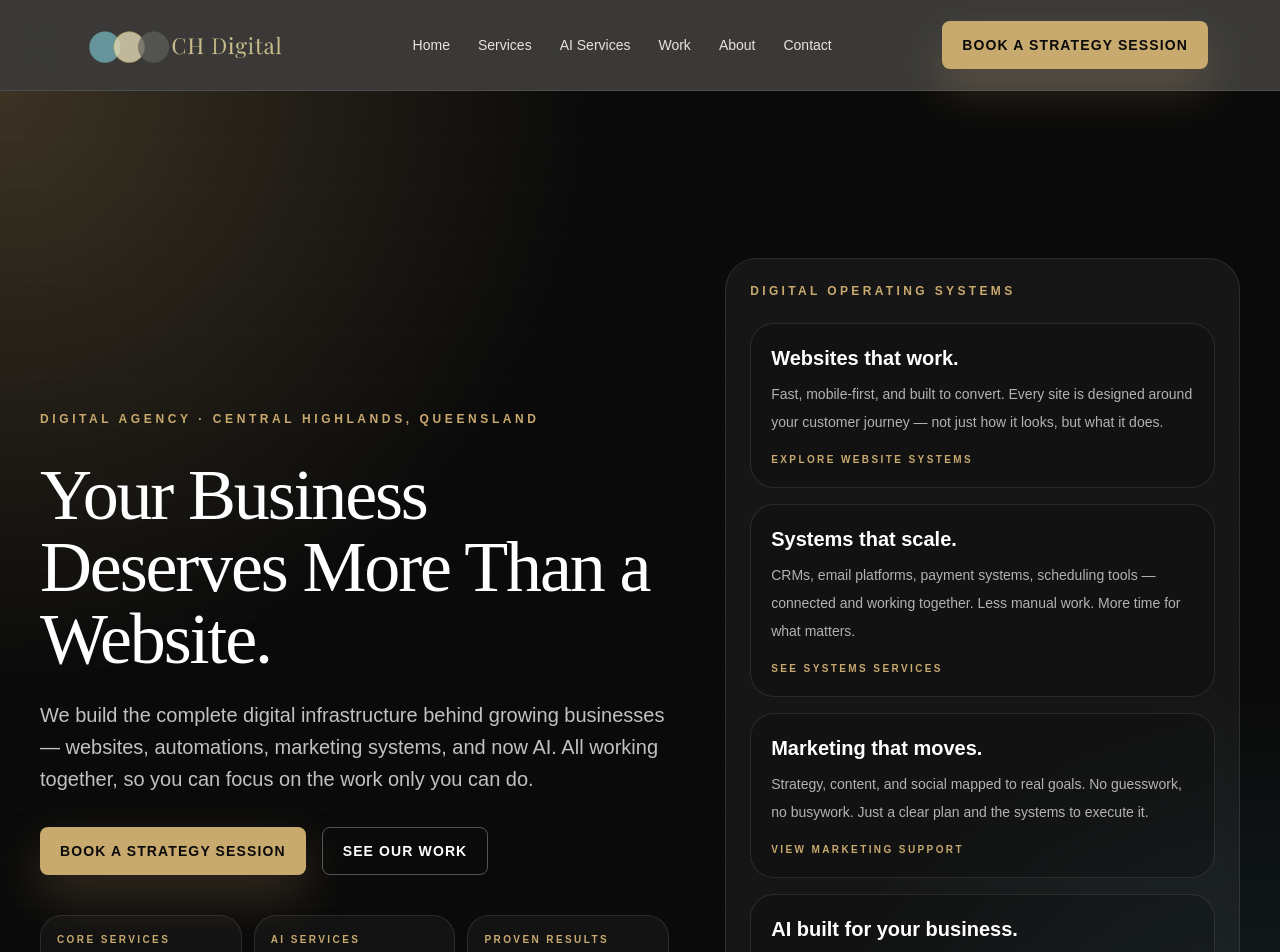
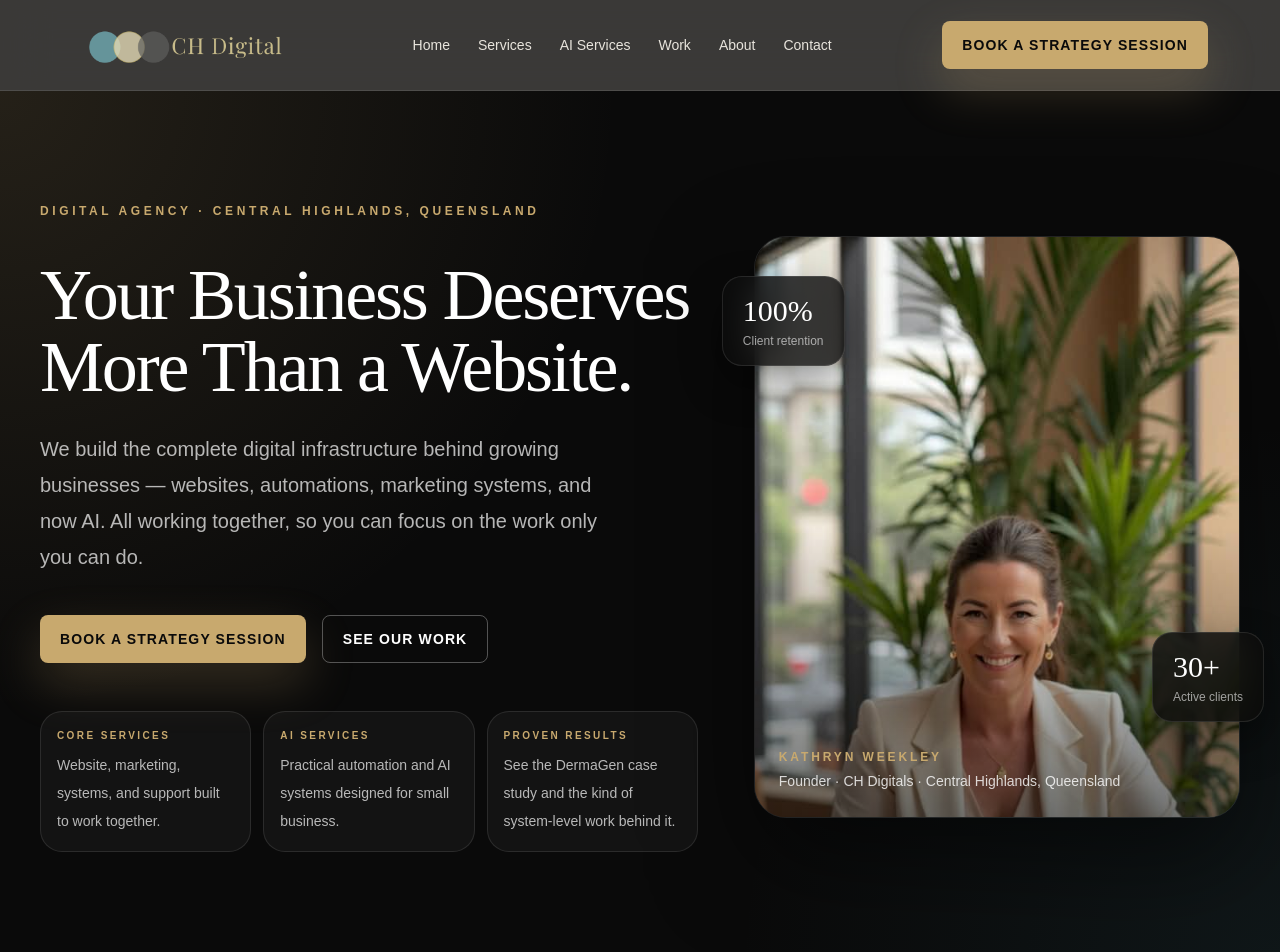
Before and after one commit to kathryn-lgtm/CH-Digitals-website, a Next.js app: page / in a window 1280 px wide. Shown: the top 952 px of the page. Built offline with nearby package versions, Linux system fonts and the light colour scheme.

Commit message:
Design refinements: Kathryn hero photo, reduce gold usage, remove redundant eyebrow labels

```diff
--- a/src/app/page.tsx
+++ b/src/app/page.tsx
@@ -38,46 +38,18 @@ export default function Home() {
   return (
     <PageShell>
       <section className="relative overflow-hidden bg-[var(--color-black)] px-5 py-20 text-white md:px-8 md:py-28">
-        <div className="pointer-events-none absolute inset-0 bg-[radial-gradient(circle_at_top_left,rgba(200,169,110,0.26),transparent_35%),radial-gradient(circle_at_bottom_right,rgba(58,119,134,0.24),transparent_30%)]" />
-        <div className="pointer-events-none absolute inset-x-0 top-0 h-full bg-[linear-gradient(transparent_0,transparent_95%,rgba(255,255,255,0.04)_95%,rgba(255,255,255,0.04)_100%)] bg-[size:100%_48px] opacity-20" />
-        <div className="relative mx-auto grid max-w-[1200px] gap-14 lg:grid-cols-[1.1fr_0.9fr] lg:items-end">
-          <div className="space-y-8">
-            <div className="reveal-up relative hidden h-44 overflow-visible rounded-[28px] border border-white/8 bg-[linear-gradient(135deg,rgba(255,255,255,0.04),rgba(255,255,255,0.01))] lg:block">
-              <div className="absolute inset-0 bg-[radial-gradient(circle_at_20%_35%,rgba(101,148,154,0.32),transparent_18%),radial-gradient(circle_at_42%_28%,rgba(227,217,180,0.34),transparent_16%),radial-gradient(circle_at_64%_34%,rgba(95,95,93,0.28),transparent_18%)]" />
-              <div className="absolute left-[16%] top-[34%] h-px w-[52%] bg-white/10" />
-              <div className="absolute left-[16%] top-[34%] h-px w-[52%] overflow-hidden">
-                <div className="gold-line-trace h-px w-[26%] bg-[linear-gradient(90deg,rgba(200,169,110,0),rgba(200,169,110,1),rgba(200,169,110,0))]" />
-              </div>
-              <div className="gold-line-dot absolute left-[16%] top-[34%] h-2 w-2 -translate-x-1/2 -translate-y-1/2 rounded-full bg-[var(--color-gold)] shadow-[0_0_18px_rgba(200,169,110,0.95)]" />
-              <div className="absolute left-[14%] top-[22%] h-10 w-10 rounded-full border border-[rgba(101,148,154,0.55)] bg-[rgba(101,148,154,0.18)] shadow-[0_0_40px_rgba(101,148,154,0.18)] animate-[orbFloat_6s_ease-in-out_infinite]" />
-              <div className="absolute left-[38%] top-[16%] h-14 w-14 rounded-full border border-[rgba(227,217,180,0.62)] bg-[rgba(227,217,180,0.18)] shadow-[0_0_48px_rgba(227,217,180,0.18)] animate-[orbFloat_7s_ease-in-out_infinite]" />
-              <div className="absolute left-[63%] top-[20%] h-12 w-12 rounded-full border border-[rgba(95,95,93,0.58)] bg-[rgba(95,95,93,0.18)] shadow-[0_0_44px_rgba(95,95,93,0.18)] animate-[orbFloat_6.5s_ease-in-out_infinite]" />
-              <div className="absolute left-[12%] top-[63%] rounded-full border border-white/10 bg-black/30 px-3 py-1.5 text-[10px] font-semibold uppercase tracking-[0.24em] text-white/58">
-                Websites
-              </div>
-              <div className="absolute left-[35%] top-[58%] rounded-full border border-white/10 bg-black/30 px-3 py-1.5 text-[10px] font-semibold uppercase tracking-[0.24em] text-white/58">
-                Systems
-              </div>
-              <div className="absolute left-[58%] top-[63%] rounded-full border border-white/10 bg-black/30 px-3 py-1.5 text-[10px] font-semibold uppercase tracking-[0.24em] text-white/58">
-                AI Layers
-              </div>
-              <div className="absolute -right-4 -top-16 max-w-[18rem] rounded-2xl border border-white/8 bg-black/72 px-4 py-3 text-right shadow-[0_18px_40px_rgba(0,0,0,0.34)] backdrop-blur-xl">
-                <p className="text-[10px] font-semibold uppercase tracking-[0.24em] text-[var(--color-gold)]">
-                  Connected infrastructure
-                </p>
-                <p className="mt-1 text-sm leading-6 text-white/72">
-                  Strategy, systems, and automation working as one stack.
-                </p>
-              </div>
-            </div>
+        <div className="pointer-events-none absolute inset-0 bg-[radial-gradient(circle_at_top_left,rgba(200,169,110,0.14),transparent_40%),radial-gradient(circle_at_bottom_right,rgba(58,119,134,0.12),transparent_35%)]" />
+        <div className="relative mx-auto grid max-w-[1200px] items-center gap-14 lg:grid-cols-[1.15fr_0.85fr]">
+          {/* Left — headline and CTAs */}
+          <div className="space-y-10">
             <p className="text-xs font-semibold uppercase tracking-[0.3em] text-[var(--color-gold)]">
               {heroContent.eyebrow}
             </p>
-            <div className="space-y-6">
-              <h1 className="reveal-up max-w-4xl font-display text-5xl leading-none tracking-[-0.03em] md:text-7xl">
+            <div className="space-y-7">
+              <h1 className="reveal-up max-w-3xl font-display text-5xl leading-none tracking-[-0.03em] md:text-7xl">
                 {heroContent.title}
               </h1>
-              <p className="reveal-up reveal-delay-1 max-w-2xl text-lg leading-8 text-white/75 md:text-xl">
+              <p className="reveal-up reveal-delay-1 max-w-xl text-lg leading-9 text-white/70 md:text-xl">
                 {heroContent.body}
               </p>
             </div>
@@ -95,7 +67,7 @@ export default function Home() {
                 <p className="text-[10px] font-semibold uppercase tracking-[0.24em] text-[var(--color-gold)]">
                   Core services
                 </p>
-                <p className="mt-2 text-sm leading-7 text-white/76">
+                <p className="mt-2 text-sm leading-7 text-white/70">
                   Website, marketing, systems, and support built to work together.
                 </p>
               </Link>
@@ -106,41 +78,52 @@ export default function Home() {
                 <p className="text-[10px] font-semibold uppercase tracking-[0.24em] text-[var(--color-gold)]">
                   AI services
                 </p>
-                <p className="mt-2 text-sm leading-7 text-white/76">
+                <p className="mt-2 text-sm leading-7 text-white/70">
                   Practical automation and AI systems designed for small business.
                 </p>
               </Link>
               <Link
-                href="/work"
+                href="/work/dermagen"
                 className="rounded-[22px] border border-white/10 bg-white/[0.04] px-4 py-4 transition hover:-translate-y-0.5 hover:border-[var(--color-gold)] hover:bg-white/[0.06]"
               >
                 <p className="text-[10px] font-semibold uppercase tracking-[0.24em] text-[var(--color-gold)]">
                   Proven results
                 </p>
-                <p className="mt-2 text-sm leading-7 text-white/76">
+                <p className="mt-2 text-sm leading-7 text-white/70">
                   See the DermaGen case study and the kind of system-level work behind it.
                 </p>
               </Link>
             </div>
           </div>
-          <div className="rounded-[32px] border border-white/10 bg-white/5 p-6 backdrop-blur-sm">
-            <p className="mb-6 text-xs font-semibold uppercase tracking-[0.28em] text-[var(--color-gold)]">
-              Digital Operating Systems
-            </p>
-            <div className="grid gap-4">
-              {pillars.map((pillar, index) => (
-                <Link
-                  key={pillar.title}
-                  href={pillarLinks[index]?.href ?? "/services"}
-                  className="group rounded-[24px] border border-white/10 bg-black/25 p-5 transition hover:-translate-y-0.5 hover:border-[var(--color-gold)] hover:bg-black/32"
-                >
-                  <h2 className="mb-2 text-xl font-semibold text-white">{pillar.title}</h2>
-                  <p className="text-sm leading-7 text-white/68">{pillar.body}</p>
-                  <p className="mt-4 text-[10px] font-semibold uppercase tracking-[0.24em] text-[var(--color-gold)]">
-                    {pillarLinks[index]?.label ?? "Explore"}
-                  </p>
-                </Link>
-              ))}
+          {/* Right — Kathryn photo */}
+          <div className="relative hidden lg:block">
+            <div className="relative overflow-hidden rounded-[32px] border border-white/10 shadow-[0_40px_100px_rgba(0,0,0,0.5)]">
+              <Image
+                src="/images/founder/kathryn-about-fresh.jpg"
+                alt="Kathryn Weekley — founder of CH Digitals"
+                width={600}
+                height={700}
+                className="h-[580px] w-full object-cover object-top"
+                priority
+              />
+              <div className="absolute inset-0 bg-[linear-gradient(to_top,rgba(0,0,0,0.55)_0%,transparent_50%)]" />
+              <div className="absolute bottom-6 left-6 right-6">
+                <p className="text-xs font-semibold uppercase tracking-[0.24em] text-[var(--color-gold)]">
+                  Kathryn Weekley
+                </p>
+                <p className="mt-1 text-sm leading-6 text-white/80">
+                  Founder · CH Digitals · Central Highlands, Queensland
+                </p>
+              </div>
+            </div>
+            {/* Floating stat */}
+            <div className="absolute -left-8 top-10 rounded-[20px] border border-white/10 bg-black/80 px-5 py-4 backdrop-blur-xl shadow-[0_18px_40px_rgba(0,0,0,0.4)]">
+              <p className="font-display text-3xl text-white">100%</p>
+              <p className="mt-1 text-xs text-white/60">Client retention</p>
+            </div>
+            <div className="absolute -right-6 bottom-24 rounded-[20px] border border-white/10 bg-black/80 px-5 py-4 backdrop-blur-xl shadow-[0_18px_40px_rgba(0,0,0,0.4)]">
+              <p className="font-display text-3xl text-white">30+</p>
+              <p className="mt-1 text-xs text-white/60">Active clients</p>
             </div>
           </div>
         </div>
@@ -181,7 +164,6 @@ export default function Home() {
                       {stat.label}
                     </p>
                   </div>
-                  <span className="mt-2 h-2.5 w-2.5 shrink-0 rounded-full bg-[var(--color-gold)] shadow-[0_0_16px_rgba(200,169,110,0.45)]" />
                 </div>
               </Link>
             ))}
@@ -190,7 +172,6 @@ export default function Home() {
       </Section>
 
       <Section
-        eyebrow="How We Work"
         title="A four-phase framework designed to remove guesswork."
         description="Every engagement follows the same process. It is structured to surface what matters, build the right system, and keep it working long after launch."
       >
@@ -213,7 +194,7 @@ export default function Home() {
                     : "bg-[linear-gradient(90deg,rgba(200,169,110,0.9),rgba(101,148,154,0.3))]"
                 }`}
               />
-              <div className="mb-6 flex items-center justify-between">
+              <div className="mb-6">
                 <p
                   className={`text-xs font-semibold uppercase tracking-[0.28em] ${
                     index % 2 === 0 ? "text-[var(--color-meta)]" : "text-[var(--color-gold)]"
@@ -221,11 +202,6 @@ export default function Home() {
                 >
                 0{index + 1}
                 </p>
-                <span
-                  className={`h-2.5 w-2.5 rounded-full ${
-                    index % 2 === 0 ? "bg-[var(--color-gold)]" : "bg-[rgba(200,169,110,0.92)]"
-                  }`}
-                />
               </div>
               <h3
                 className={`mb-4 font-display text-3xl ${
@@ -248,7 +224,6 @@ export default function Home() {
       </Section>
 
       <Section
-        eyebrow="Proof"
         title="Trusted by regional businesses building something real."
         description="The work spans skincare, agriculture, trades, education, media, and service businesses across Queensland and beyond."
         className="bg-[var(--color-cream)]"
@@ -267,7 +242,6 @@ export default function Home() {
                   {featuredCaseStudy.headline}
                 </h3>
               </div>
-              <span className="mt-2 hidden h-3 w-3 shrink-0 rounded-full bg-[var(--color-gold)] shadow-[0_0_22px_rgba(200,169,110,0.5)] md:block" />
             </div>
             <p className="mt-6 max-w-2xl text-base leading-8 text-white/74">
               {featuredCaseStudy.story}
@@ -394,7 +368,6 @@ export default function Home() {
       </Section>
 
       <Section
-        eyebrow="Founder"
         title="Built in regional Queensland, with a bias for systems that do real work."
         description="CH Digitals exists because capable businesses should not be held back by weak websites, disconnected tools, or digital work that creates more admin instead of removing it."
       >
--- a/src/app/services/page.tsx
+++ b/src/app/services/page.tsx
@@ -114,7 +114,6 @@ export default function ServicesPage() {
       </section>
 
       <Section
-        eyebrow="What You Get"
         title="Core services built around systems, not one-off fixes."
         description="Each engagement is designed to reduce manual workload, remove digital clutter, and make the business easier to run."
         className="relative -mt-12 md:-mt-18"
```
